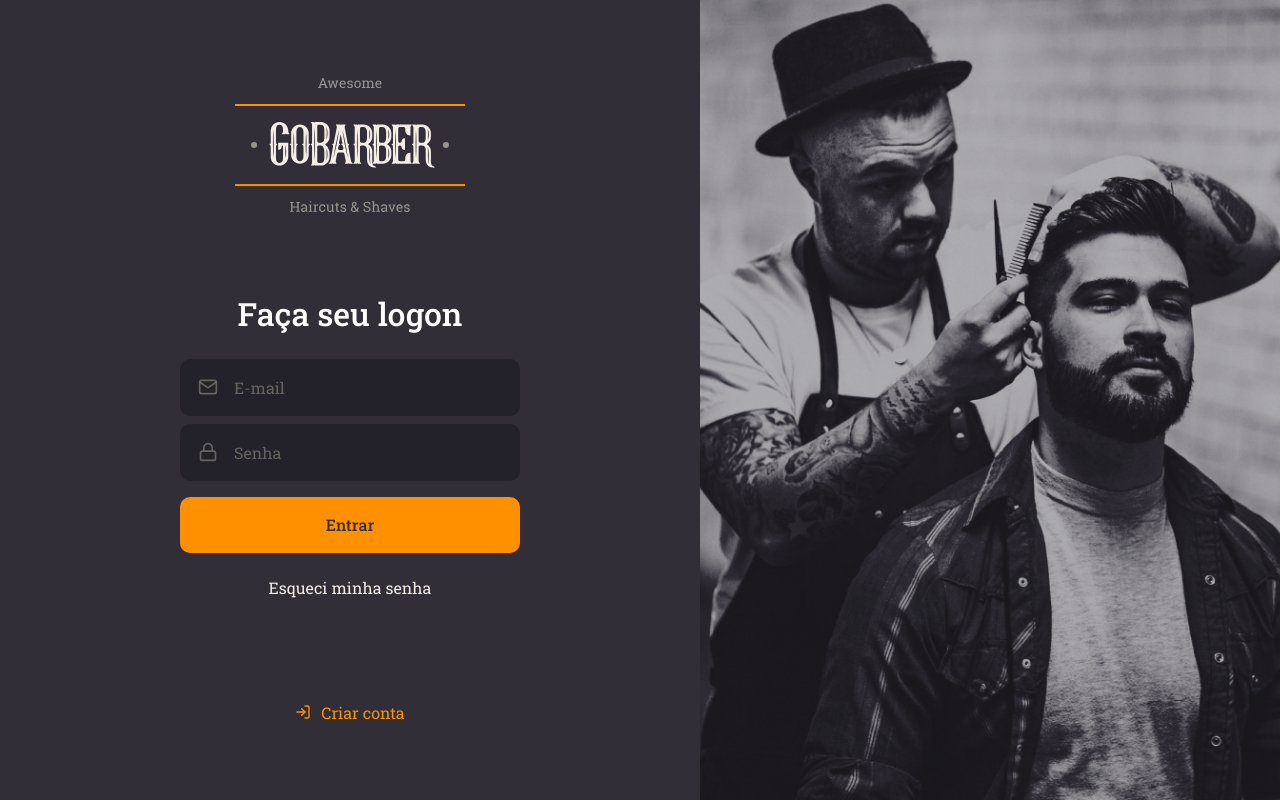
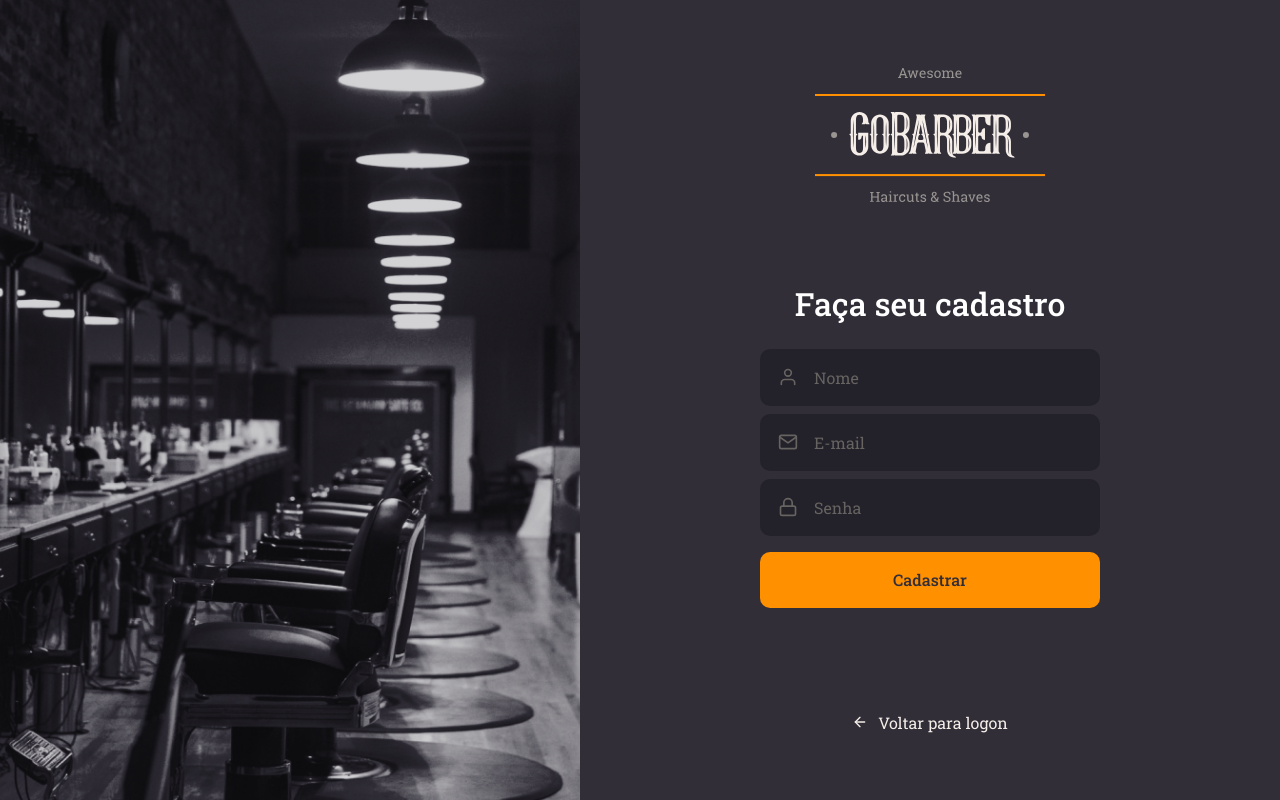
Before and after one commit to danilobandeira29/frontend-gobarber-web, a React (Create React App) app: page /signup in a window 1280 px wide. Built offline with nearby package versions, Linux system fonts and the light colour scheme.

Commit message:
added page/styles SignUp

```diff
--- a/src/App.tsx
+++ b/src/App.tsx
@@ -1,11 +1,12 @@
 import React from 'react';
 import GlobalStyle from './styles/global';
 
-import SignIn from './pages/SignIn';
+// import SignIn from './pages/SignIn';
+import SignUp from './pages/SignUp';
 
 const App: React.FC = () => (
   <>
-    <SignIn />
+    <SignUp />
     <GlobalStyle />
   </>
 );
--- /dev/null
+++ b/src/pages/SignUp/index.tsx
@@ -0,0 +1,38 @@
+import React from 'react';
+
+import { FiArrowLeft, FiMail, FiLock, FiUser } from 'react-icons/fi';
+import logo from '../../assets/logo.svg';
+
+import Input from '../../components/Input';
+import Button from '../../components/Button';
+import { Container, Content, Background } from './styles';
+
+const SignIn: React.FC = () => (
+  <Container>
+    <Content>
+      <img src={logo} alt="GoBarber" />
+      <form>
+        <h1>Faça seu cadastro</h1>
+
+        <Input name="nome" icon={FiUser} placeholder="Nome" />
+        <Input name="email" icon={FiMail} placeholder="E-mail" />
+        <Input
+          name="password"
+          icon={FiLock}
+          type="password"
+          placeholder="Senha"
+        />
+
+        <Button type="submit">Cadastrar</Button>
+      </form>
+
+      <a href="create">
+        <FiArrowLeft />
+        Voltar para logon
+      </a>
+    </Content>
+    <Background />
+  </Container>
+);
+
+export default SignIn;
--- /dev/null
+++ b/src/pages/SignUp/styles.ts
@@ -0,0 +1,67 @@
+import styled from 'styled-components';
+
+import { shade } from 'polished';
+
+import signUpBackgroundImg from '../../assets/sign-up-background.png';
+
+export const Container = styled.div`
+  height: 100vh;
+
+  display: flex;
+  align-items: stretch;
+  flex-direction: row-reverse;
+`;
+
+export const Content = styled.div`
+  display: flex;
+  flex-direction: column;
+  align-items: center;
+  justify-content: center;
+
+  width: 100%;
+  max-width: 700px;
+  form {
+    margin: 80px 0;
+    width: 340px;
+    text-align: center;
+
+    h1 {
+      margin-bottom: 24px;
+    }
+  }
+
+  a {
+    text-decoration: none;
+    color: #f4ede8;
+    display: block;
+    margin-top: 24px;
+    transition: color 0.2s;
+
+    &:hover {
+      color: ${shade(0.2, '#f4ede8')};
+    }
+  }
+
+  > a {
+    text-decoration: none;
+    color: #f4ede8;
+    display: flex;
+    align-items: center;
+    margin-top: 24px;
+    transition: color 0.2s;
+
+    &:hover {
+      color: ${shade(0.2, '#f4ede8')};
+    }
+
+    svg {
+      margin-right: 10px;
+    }
+  }
+`;
+
+export const Background = styled.div`
+  flex: 1;
+  background: url(${signUpBackgroundImg}) no-repeat center;
+  background-size: cover;
+`;
```
Also changed, not shown: src/assets/sign-up-background.png (added).
